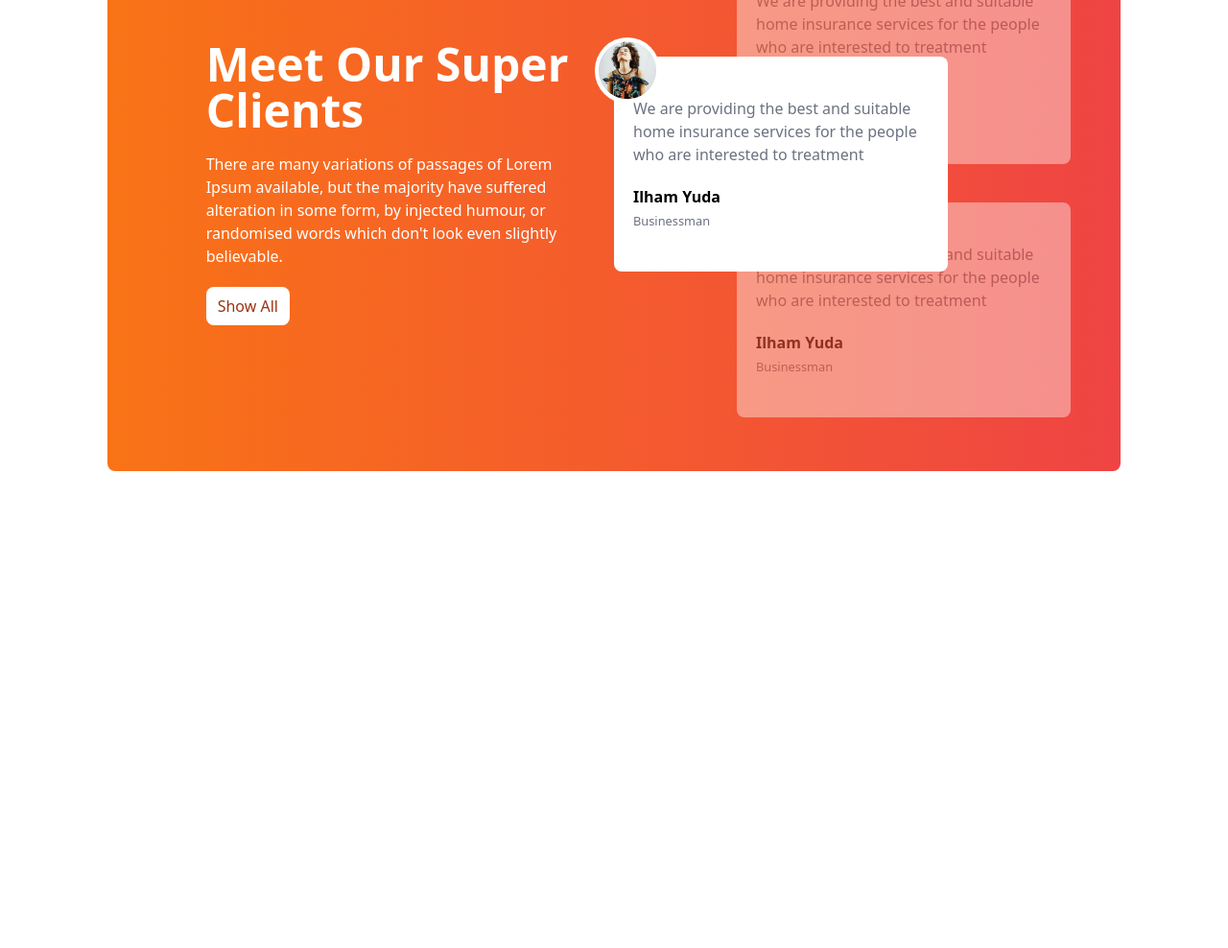
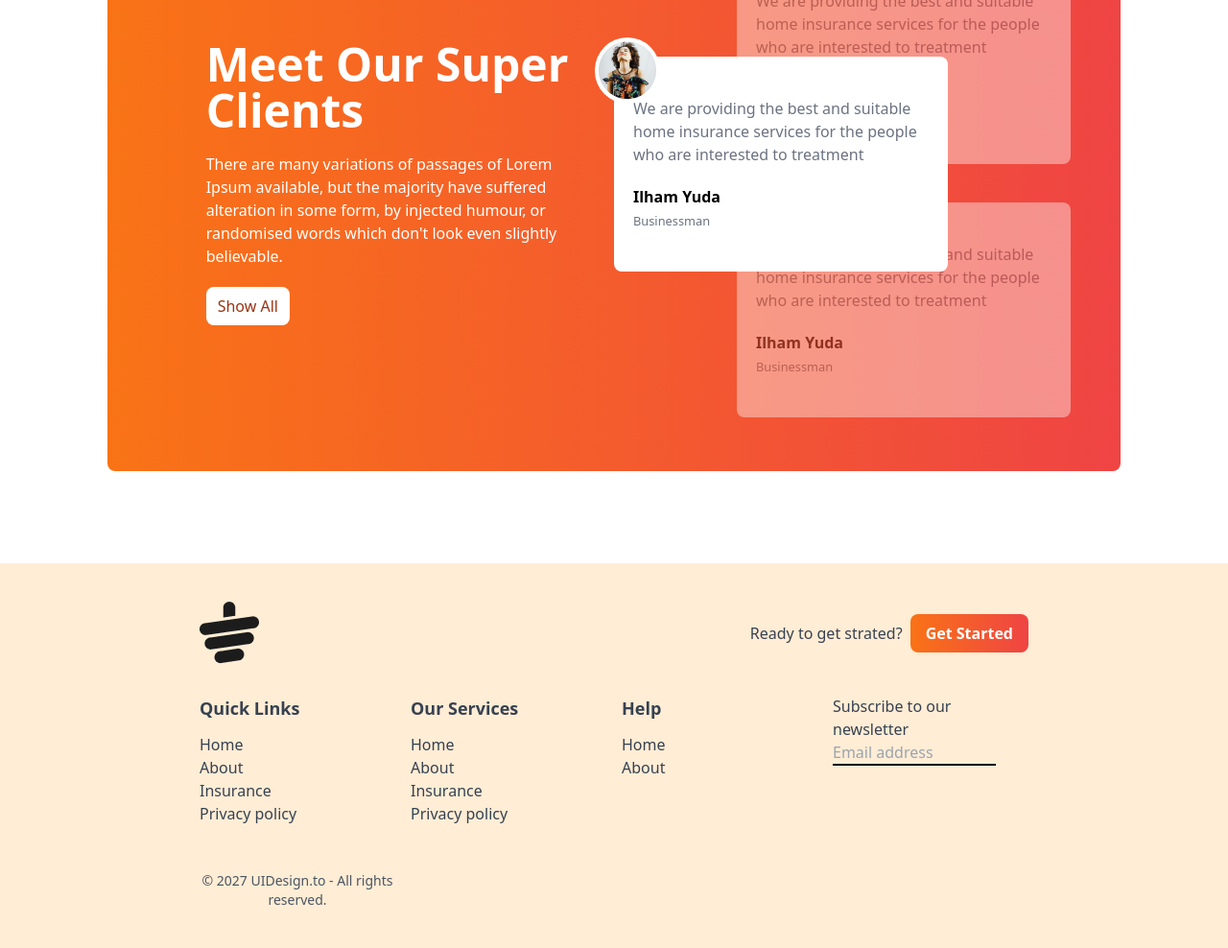
Before and after one commit to chansharif/tea-house-width--tailwind, a plain HTML site: page index.html in a window 1280 px wide. Shown: the part 1991-2979 px from the top of the page at 96% size. Before the commit the page ends 2578 px from the top, so only its background shows below. Drawn offline with nearby package versions, Linux system fonts and the light colour scheme.

Commit message:
added footer section complete

```diff
--- a/index.html
+++ b/index.html
@@ -174,6 +174,89 @@
           </div>
       </div>
     </section>
+    <!-- New section Homework -->
+
    </main>
+   <!-- Footer section -->
+   <footer class="bg-orange-100 text-gray-700 py-10 px-4 md:px-16">
+     <div class="w-9/12 mx-auto">
+       <!-- logo -->
+       <div class="mb-8 flex justify-between">
+        <img src="./images/cup.png" alt="">
+        <div class="flex items-center gap-2">
+          <h4>Ready to get strated?</h4>
+          <button class="bg-gradient-to-r from-orange-500 to-red-500 px-4 py-2 rounded-lg text-white font-bold">Get Started</button>
+        </div>
+       </div>
+       <!-- Links -->
+        <div class="grid grid-cols-1 md:grid-cols-2 lg:grid-cols-4 gap-4">
+          <!-- first column -->
+           <div>
+            <h3 class="font-semibold text-lg mb-3">Quick Links</h3>
+            <ul class="space -y-2">
+              <li>
+                <a class="hover:text-orange-600" href="#">Home</a>
+              </li>
+              <li>
+                <a class="hover:text-orange-600" href="#">About</a>
+              </li>
+              <li>
+                <a class="hover:text-orange-600" href="#">Insurance</a>
+              </li>
+              <li>
+                <a class="hover:text-orange-600" href="#">Privacy policy</a>
+              </li>
+            </ul>
+
+           </div>
+           <!-- second column -->
+           <div>
+            <h3 class="font-semibold text-lg mb-3">Our Services</h3>
+            <ul class="space -y-2">
+              <li>
+                <a class="hover:text-orange-600" href="#">Home</a>
+              </li>
+              <li>
+                <a class="hover:text-orange-600" href="#">About</a>
+              </li>
+              <li>
+                <a class="hover:text-orange-600" href="#">Insurance</a>
+              </li>
+              <li>
+                <a class="hover:text-orange-600" href="#">Privacy policy</a>
+              </li>
+            </ul>
+
+           </div>
+           <!-- third column -->
+           <div>
+            <h3 class="font-semibold text-lg mb-3">Help</h3>
+            <ul class="space -y-2">
+              <li>
+                <a class="hover:text-orange-600" href="#">Home</a>
+              </li>
+              <li>
+                <a class="hover:text-orange-600" href="#">About</a>
+              </li>
+            </ul>
+           </div>
+           <!-- fourth cloumn -->
+           <div>
+              <h3>Subscribe to our newsletter</h3>
+              <div class="flex flex-col apace-y-2">
+                <div>
+                  <input placeholder="Email address" type="text" class="bg-transparent border-b-2 border-black w-4/6 md:w-5/6">
+
+                  <div></div>
+                </div>
+
+              </div>
+           </div>
+           <div class="text-center pt-4 mt-4 justify-center items-center">
+             <p class="text-sm text-gray-600">© 2027 UIDesign.to - All rights reserved.</p>
+           </div>
+        </div>
+     </div>
+   </footer>
 </body>
 </html>
```
Also changed, not shown: images/chevron-right-solid.svg (added), images/facebook-brands-solid.svg (added).
